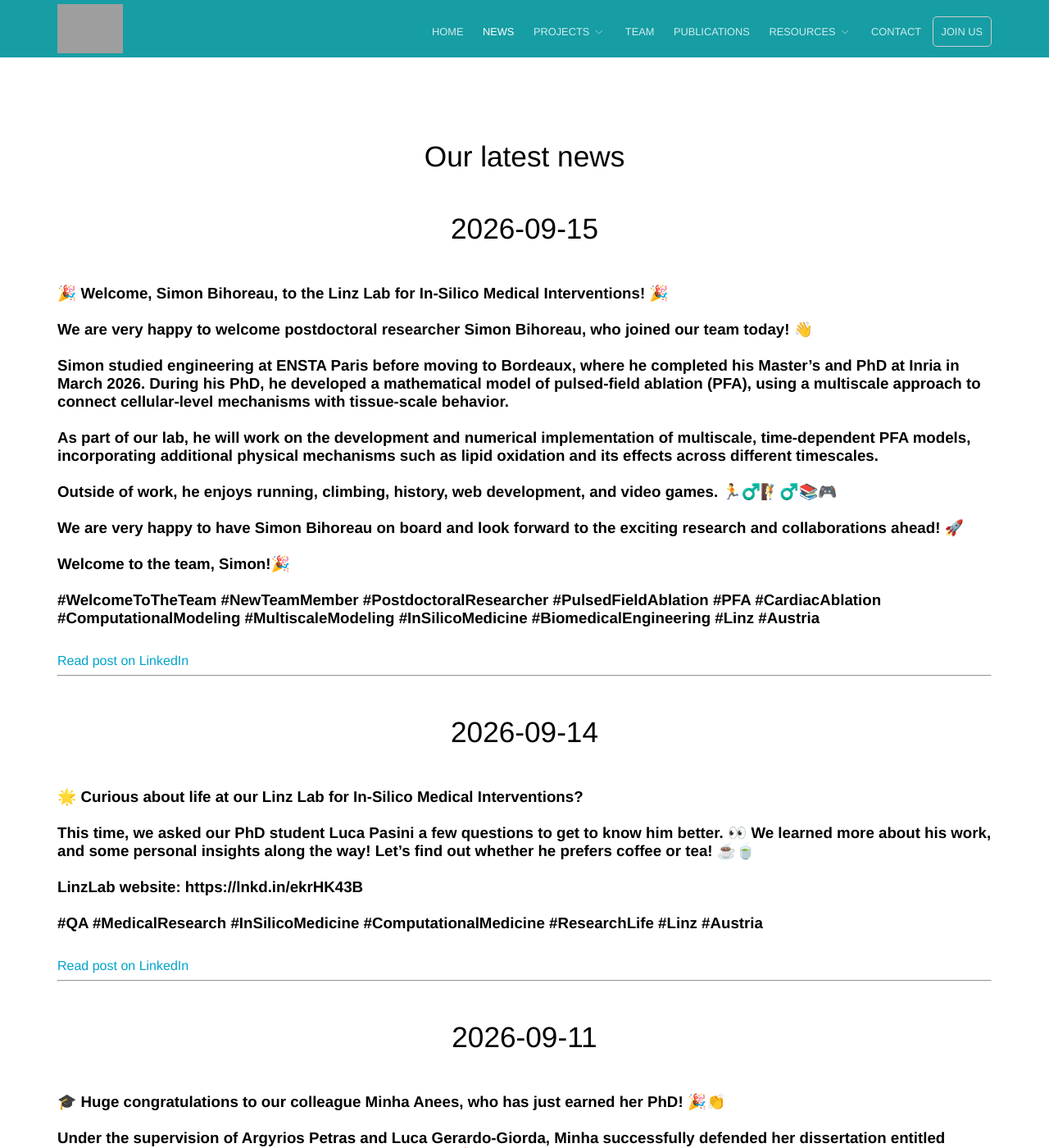
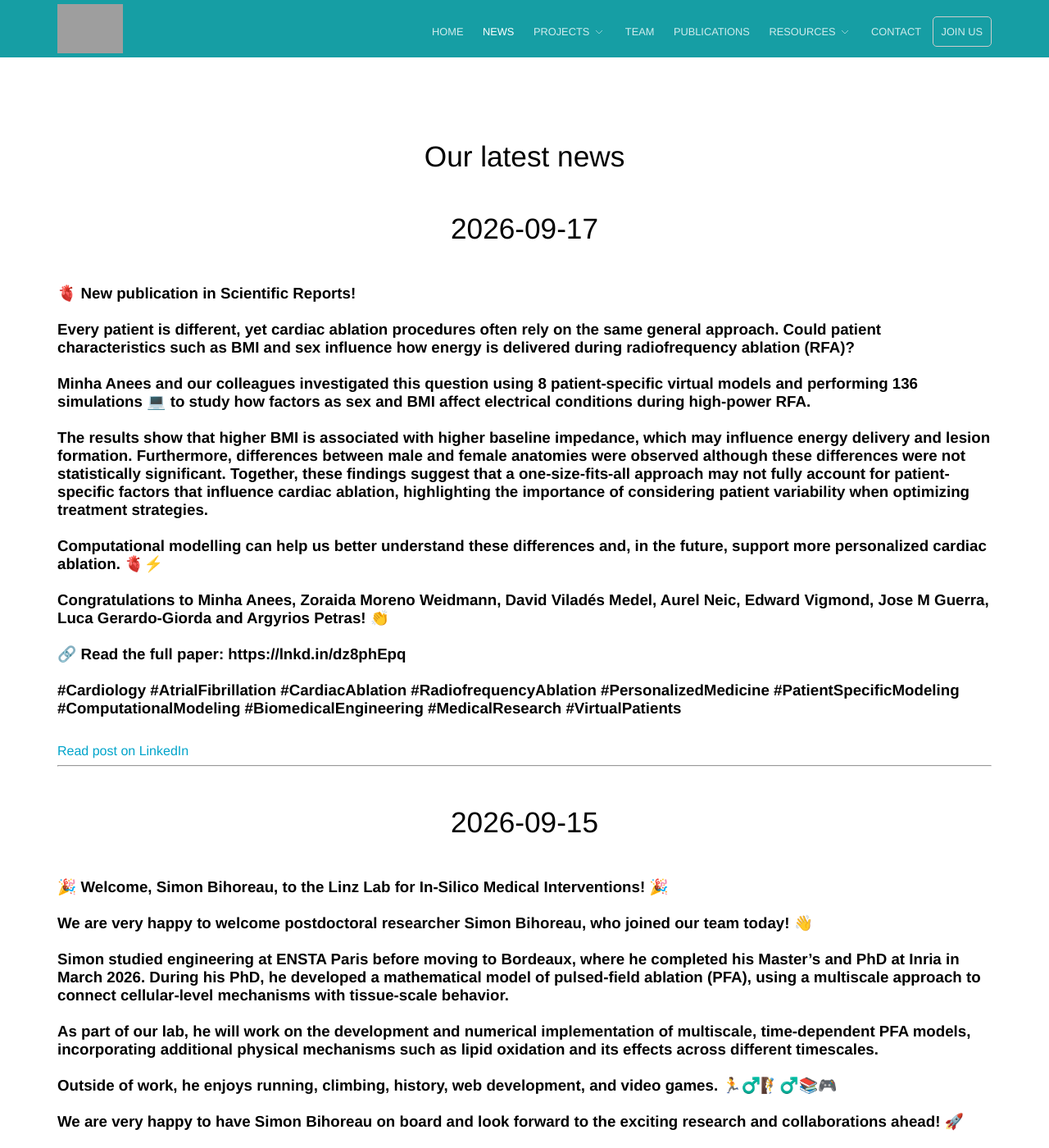
Before and after one commit to linzlabinsilmed/linzlabinsilmed.github.io, a Jekyll site: the page built from news.html, in a window 1280 px wide and 1400 px high. Shown: the whole window at 82% size. Built offline with Jekyll 4.4.1, drawn with Linux system fonts in a browser that asks for light colours; some of the changed text lies outside the part shown; grey boxes are pictures that could not be loaded.

Commit message:
Update LinkedIn feed [auto]

```diff
--- a/_data/linkedin_feed.yml
+++ b/_data/linkedin_feed.yml
@@ -1,3 +1,45 @@
+- title: >-
+    🫀 New publication in Scientific Reports!
+
+
+    Every patient is different, yet cardiac ablation procedures often rely on
+    the same general approach. Could patient characteristics such as BMI and sex
+    influence how energy is delivered during radiofrequency ablation (RFA)?
+
+
+    Minha Anees and our colleagues investigated this question using 8
+    patient-specific virtual models and performing 136 simulations 💻 to study
+    how factors as sex and BMI affect electrical conditions during high-power
+    RFA.
+
+
+    The results show that higher BMI is associated with higher baseline
+    impedance, which may influence energy delivery and lesion formation.
+    Furthermore, differences between male and female anatomies were observed
+    although these differences were not statistically significant. Together,
+    these findings suggest that a one-size-fits-all approach may not fully
+    account for patient-specific factors that influence cardiac ablation,
+    highlighting the importance of considering patient variability when
+    optimizing treatment strategies.
+
+
+    Computational modelling can help us better understand these differences and,
+    in the future, support more personalized cardiac ablation. 🫀⚡
+
+
+    Congratulations to Minha Anees, Zoraida Moreno Weidmann, David Viladés
+    Medel, Aurel Neic, Edward Vigmond, Jose M Guerra, Luca Gerardo-Giorda and
+    Argyrios Petras! 👏
+
+
+    🔗 Read the full paper: https://lnkd.in/dz8phEpq
+
+
+    #Cardiology #AtrialFibrillation #CardiacAblation #RadiofrequencyAblation
+    #PersonalizedMedicine #PatientSpecificModeling #ComputationalModeling
+    #BiomedicalEngineering #MedicalResearch #VirtualPatients
+  url: https://www.linkedin.com/posts/linz-lab-for-in-silico-medical-interventions_cardiology-atrialfibrillation-cardiacablation-activity-7506321161102831616-P-5i
+  published: 2026-09-17
 - title: >-
     🎉 Welcome, Simon Bihoreau, to the Linz Lab for In-Silico Medical
     Interventions! 🎉
@@ -269,7 +311,3 @@
     #ResearchInnovation #ScienceAndTechnology
   url: https://www.linkedin.com/posts/linz-lab-for-in-silico-medical-interventions_ecmtb2026-ecmtb2026-ecmtb2028-activity-7487786585674035201-TY5J
   published: 2026-07-28
-- title: It's great to see our team members expanding their knowledge and making
-    new connections! 👏
-  url: https://www.linkedin.com/posts/linz-lab-for-in-silico-medical-interventions_its-great-to-see-our-team-members-expanding-activity-7480598003226169344-rLVB
-  published: 2026-07-08
```
